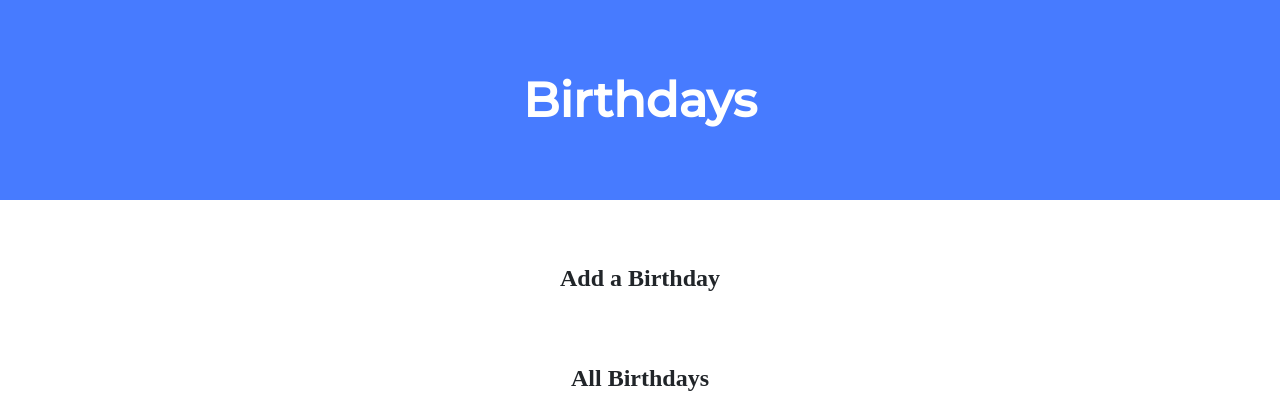
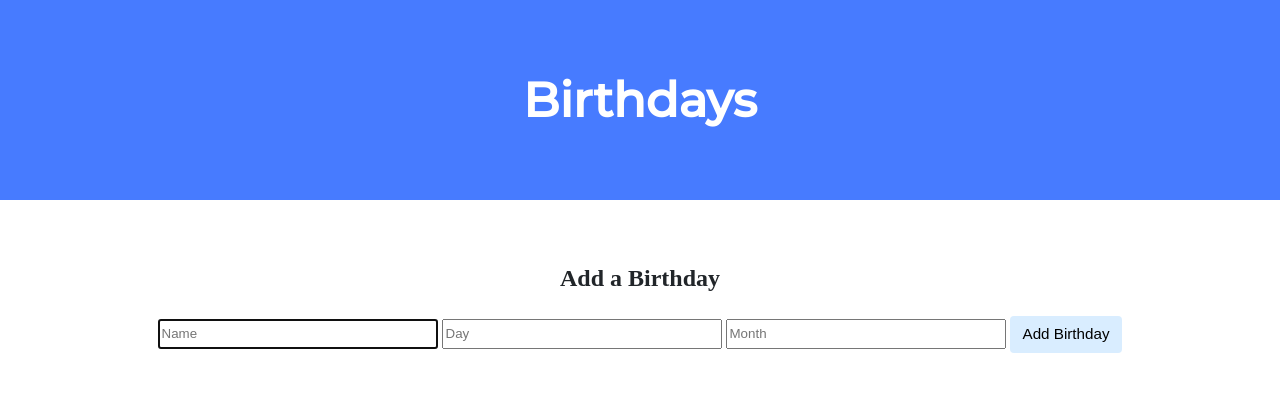
Before and after one commit to davis-gr/CS50-projects, a Flask app: template birthdays/templates/index.html in a window 1280 px wide. Shown: the top 403 px of the page. Run offline with Flask 2, Linux system fonts and the light colour scheme; the template is opened without the code that fills it, so the values that code supplies are empty; some libraries are stand-ins or nearby versions.

Commit message:
Tue, May 17, 2022, 12:33 PM +00:00

```diff
--- a/birthdays/app.py
+++ b/birthdays/app.py
@@ -26,8 +26,11 @@ def after_request(response):
 def index():
     if request.method == "POST":
 
-        # TODO: Add the user's entry into the database
-
+        # Add the user's entry into the database
+        name = request.form.get("name")
+        day = request.form.get("day")
+        month = request.form.get("month")
+        db.execute("INSERT INTO birthdays (name, day, month) VALUES(?, ?, ?)", name, day, month)
         return redirect("/")
 
     else:
--- a/birthdays/templates/index.html
+++ b/birthdays/templates/index.html
@@ -14,7 +14,12 @@
             <div class="section">
 
                 <h2>Add a Birthday</h2>
-
+                <form action="/" method="post">
+                    <input autocomplete="off" autofocus name="name" placeholder="Name" type="text">
+                    <input autocomplete="off" autofocus name="day" placeholder="Day" type="text">
+                    <input autocomplete="off" autofocus name="month" placeholder="Month" type="text">
+                    <input type="submit" value="Add Birthday">
+                </form>
             </div>
 
             <div class="section">
```
Also changed, not shown: birthdays/birthdays.db.
